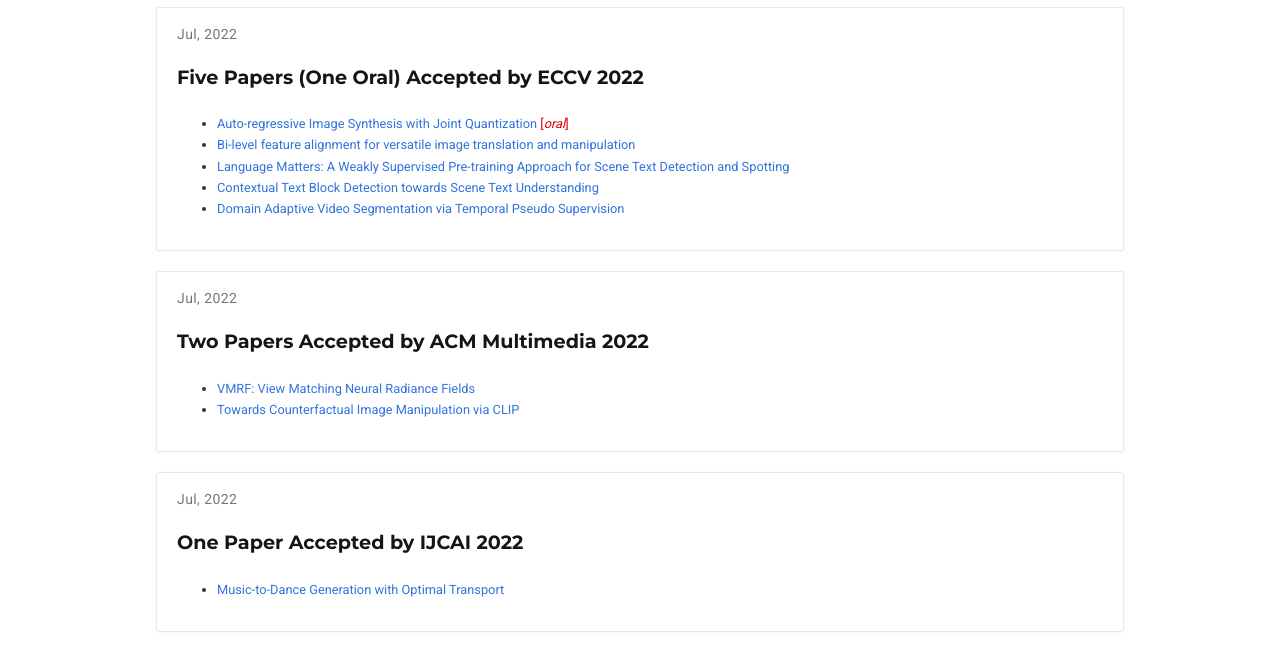
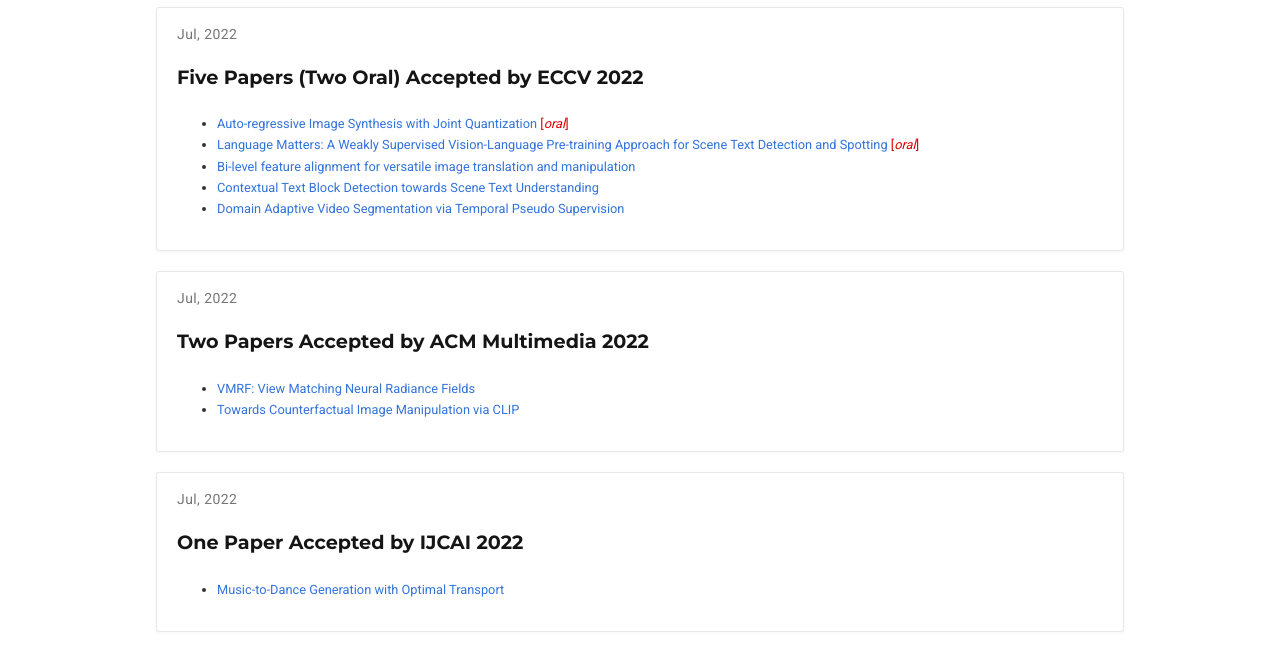
Before and after one commit to SG-VILab/SG-VILab.github.io, a plain HTML site: page post/index.html in a window 1280 px wide. Shown: the part 150-799 px from the top of the page. Drawn offline with nearby package versions, Linux system fonts and the light colour scheme; some icons are missing.

Commit message:
Update index.html

```diff
--- a/post/index.html
+++ b/post/index.html
@@ -666,7 +666,7 @@
 
 
   <div class="section-subheading article-title mb-1 mt-3">
-    <a href="/post/eccv2022/">Five Papers (One Oral) Accepted by ECCV 2022</a>
+    <a href="/post/eccv2022/">Five Papers (Two Oral) Accepted by ECCV 2022</a>
   </div>
 
 
@@ -674,8 +674,8 @@
     <div class="article-style">
       <p><ul>
 <li><a href="https://sg-vilab.github.io/publication/zhan2022auto/" target="_blank" rel="noopener">Auto-regressive Image Synthesis with Joint Quantization</a> <font color="##dd0000">[<em>oral</em>]</font>  <br></li>
+<li><a href="https://sg-vilab.github.io/publication/xue2022language/" target="_blank" rel="noopener">Language Matters: A Weakly Supervised Vision-Language Pre-training Approach for Scene Text Detection and Spotting </a> <font color="##dd0000">[<em>oral</em>]</font> <br></li>
 <li><a href="https://sg-vilab.github.io/publication/zhan2021bi/" target="_blank" rel="noopener">Bi-level feature alignment for versatile image translation and manipulation</a> <br></li>
-<li><a href="https://sg-vilab.github.io/publication/xue2022language/" target="_blank" rel="noopener">Language Matters: A Weakly Supervised Pre-training Approach for Scene Text Detection and Spotting</a> <br></li>
 <li><a href="https://sg-vilab.github.io/publication/xue2022contextual/" target="_blank" rel="noopener">Contextual Text Block Detection towards Scene Text Understanding</a> <br></li>
 <li><a href="https://sg-vilab.github.io/publication/xing2022domain/" target="_blank" rel="noopener">Domain Adaptive Video Segmentation via Temporal Pseudo Supervision</a></li>
 </ul></p>
```
